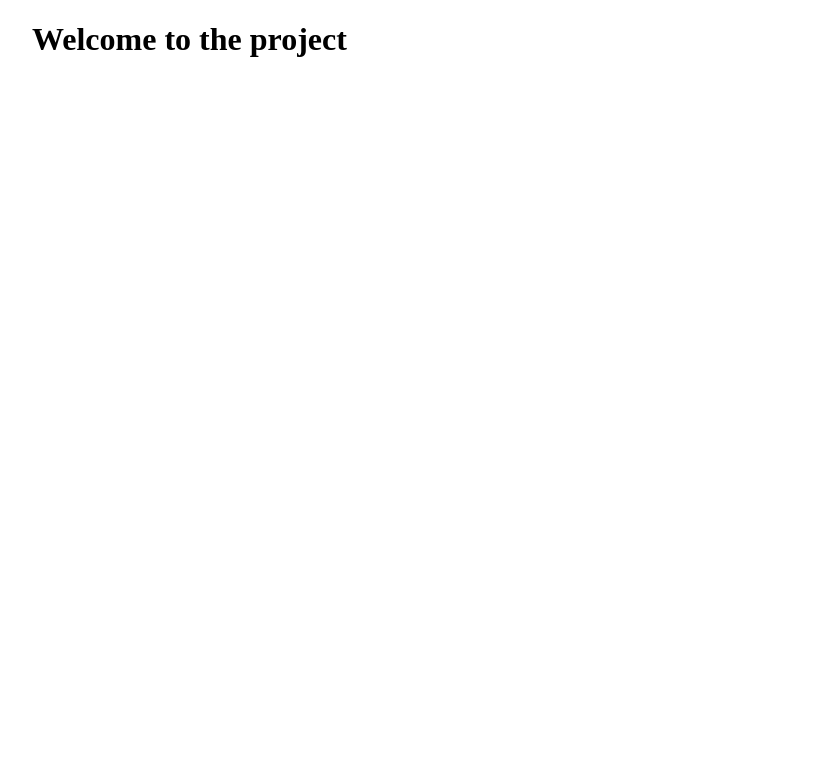
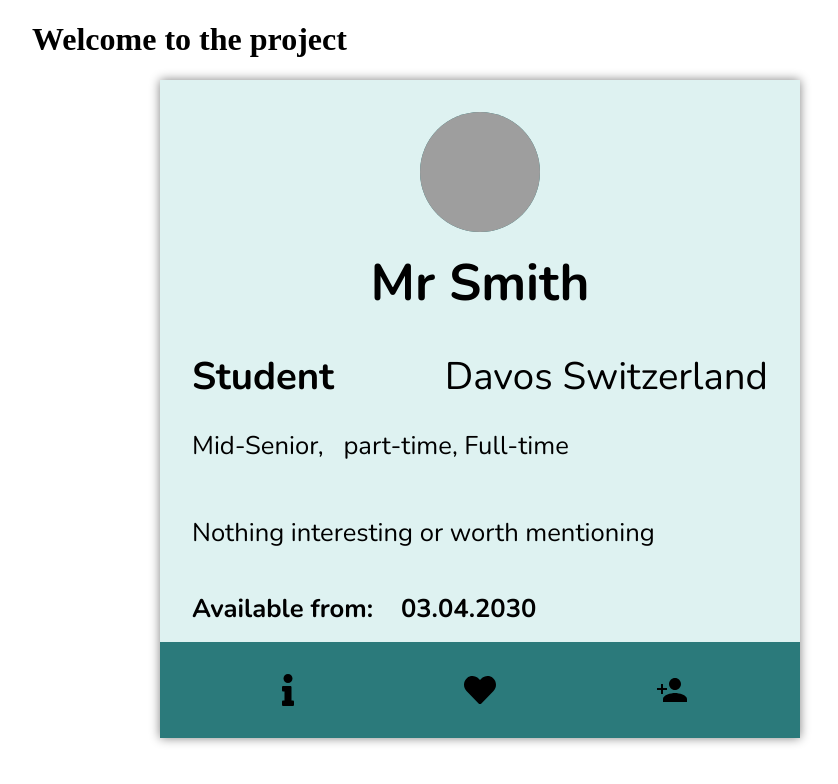
Before and after one commit to Team1-TeliaProject/team1_FrontEnd, a React (Create React App) app in the folder client/: page / in a window 1280 px wide. Shown: the top 784 px of the page, without its empty margins (160-998 px from the left). Built offline with nearby package versions, Linux system fonts and the light colour scheme; grey boxes are pictures that could not be loaded.

Commit message:
Revert "feat/jobCards app.js test content removed"
This reverts commit ec51a85f6f8c8505b0489d23d2fec2c4285e4c7e.

```diff
--- a/client/src/App.js
+++ b/client/src/App.js
@@ -1,10 +1,28 @@
 import React from 'react';
 import './App.scss';
 
+import Jobcard from './Components/Jobscard/index';
 function App() {
   return (
     <div className="app">
       <h1>Welcome to the project</h1>
+      <Jobcard
+        user="applicant"
+        jobtitle="Head of department"
+        company="Business College Helsinki"
+        deadline="04.04.2021"
+        location="Helsinki Finland"
+        type="Full-time"
+        level="junior"
+        skills="React ,Nodejs, TypeScript, AWS, Python, and everything that has to be known"
+        applicantName="Mr Smith"
+        applicantTitle="Student"
+        applicantLevel="Mid-Senior"
+        applicantType="part-time, Full-time"
+        applicantSkills="Nothing interesting or worth mentioning"
+        applicantLocation="Davos Switzerland"
+        availability="03.04.2030"
+      />
     </div>
   );
 }
```
